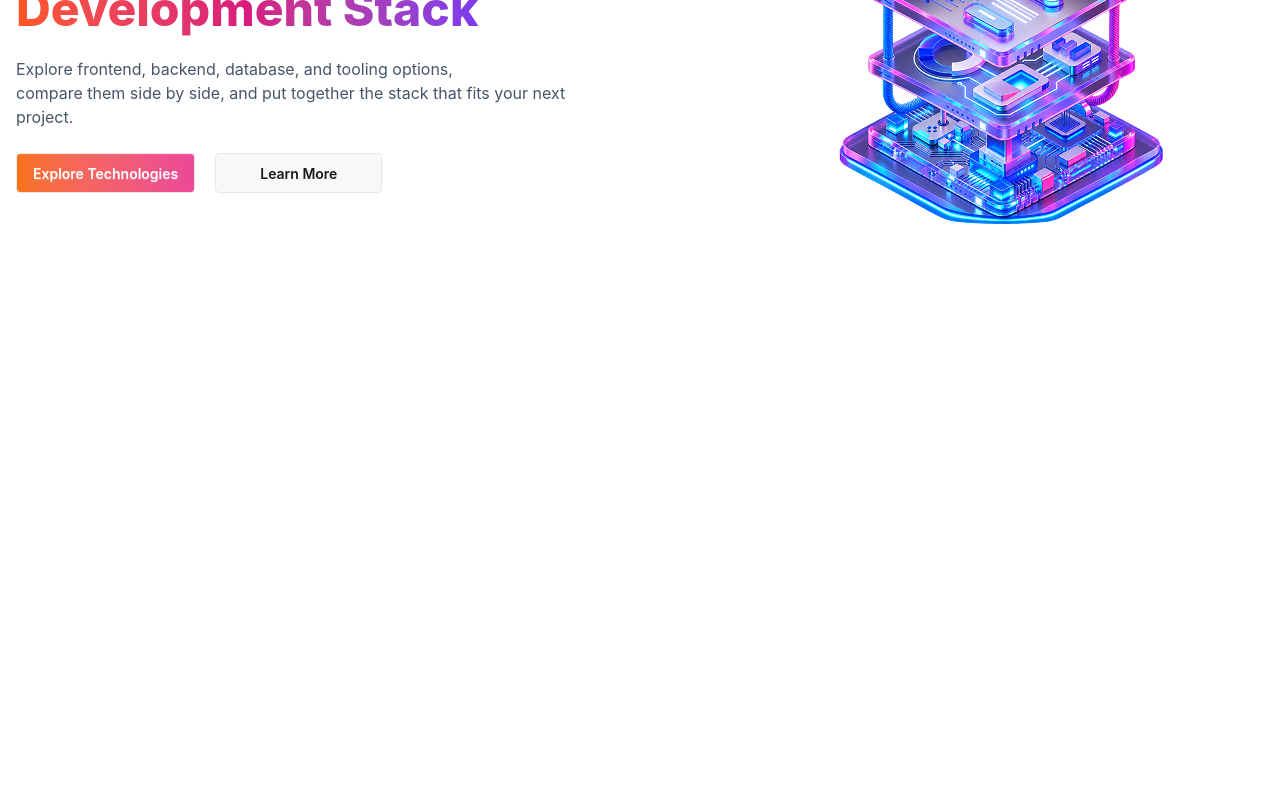
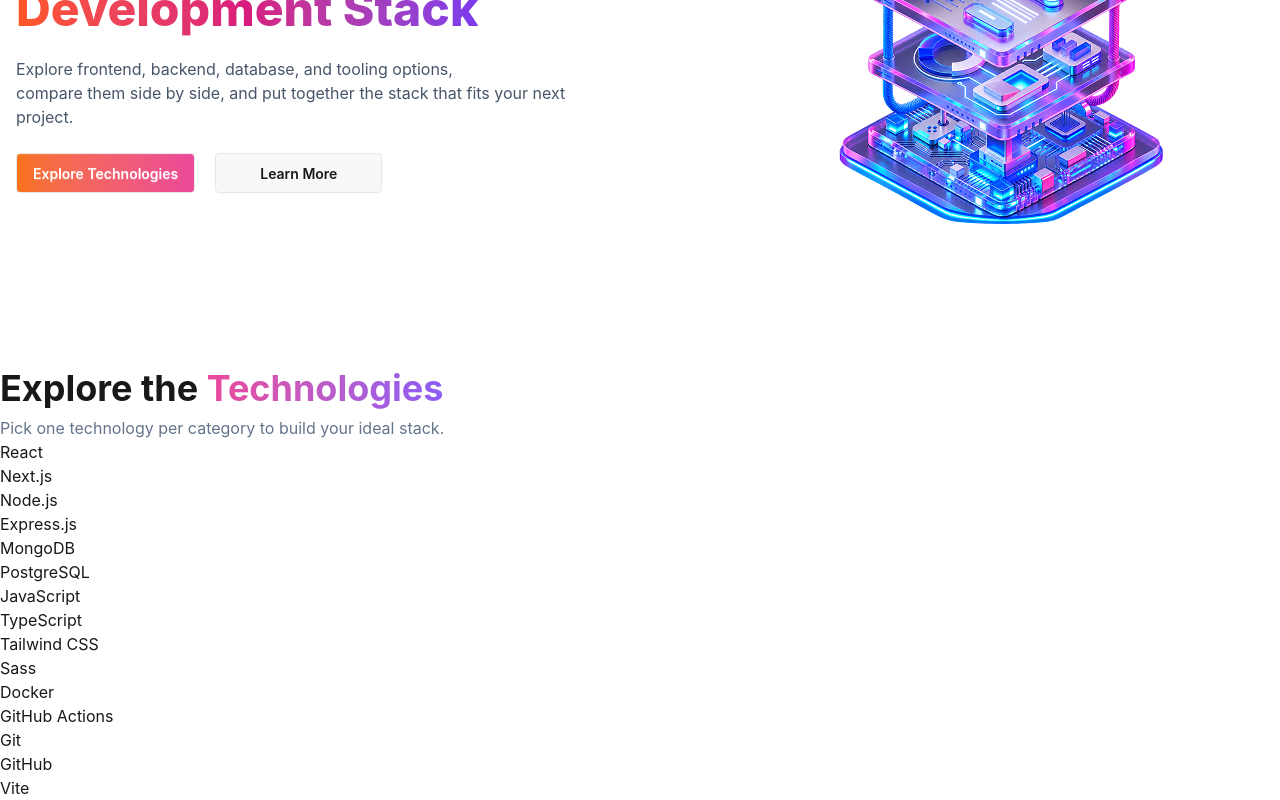
Before and after one commit to rohanislambd/assignment-5-devstack, a React (Vite) app: page / in a window 1280 px wide. Shown: the part 319-1119 px from the top of the page. Before the commit the page ends 800 px from the top, so only its background shows below. Built offline with nearby package versions, Linux system fonts and the light colour scheme.

Commit message:
fetch technology data and render with React use

```diff
--- /dev/null
+++ b/public/data.json
@@ -0,0 +1,152 @@
+[
+  {
+    "id": "react",
+    "name": "React",
+    "category": "Frontend",
+    "description": "A declarative, component-based JavaScript library for building modern user interfaces.",
+    "icon": "https://icon.icepanel.io/Technology/svg/React.svg",
+    "rating": 4.9,
+    "difficulty": "Beginner-Friendly",
+    "badge": "Popular"
+  },
+  {
+    "id": "nextjs",
+    "name": "Next.js",
+    "category": "Frontend",
+    "description": "A React framework for building fast, scalable, and production-ready web applications.",
+    "icon": "https://icon.icepanel.io/Technology/svg/Next.js.svg",
+    "rating": 4.8,
+    "difficulty": "Intermediate",
+    "badge": "Fullstack"
+  },
+  {
+    "id": "nodejs",
+    "name": "Node.js",
+    "category": "Backend",
+    "description": "A JavaScript runtime that allows developers to build scalable server-side applications.",
+    "icon": "https://icon.icepanel.io/Technology/svg/Node.js.svg",
+    "rating": 4.8,
+    "difficulty": "Intermediate",
+    "badge": "Fast"
+  },
+  {
+    "id": "express",
+    "name": "Express.js",
+    "category": "Backend",
+    "description": "A lightweight and flexible Node.js framework for building web servers and APIs.",
+    "icon": "https://icon.icepanel.io/Technology/svg/Express.svg",
+    "rating": 4.7,
+    "difficulty": "Beginner-Friendly",
+    "badge": "Essential"
+  },
+  {
+    "id": "mongodb",
+    "name": "MongoDB",
+    "category": "Database",
+    "description": "A flexible NoSQL document database designed for modern application development.",
+    "icon": "https://icon.icepanel.io/Technology/svg/MongoDB.svg",
+    "rating": 4.7,
+    "difficulty": "Beginner-Friendly",
+    "badge": "NoSQL"
+  },
+  {
+    "id": "postgresql",
+    "name": "PostgreSQL",
+    "category": "Database",
+    "description": "A powerful open-source relational database system known for reliability and advanced features.",
+    "icon": "https://icon.icepanel.io/Technology/svg/PostgresSQL.svg",
+    "rating": 4.9,
+    "difficulty": "Intermediate",
+    "badge": "Top SQL"
+  },
+  {
+    "id": "javascript",
+    "name": "JavaScript",
+    "category": "Language",
+    "description": "A versatile programming language used to create interactive and dynamic web applications.",
+    "icon": "https://icon.icepanel.io/Technology/svg/JavaScript.svg",
+    "rating": 4.9,
+    "difficulty": "Beginner-Friendly",
+    "badge": "Essential"
+  },
+  {
+    "id": "typescript",
+    "name": "TypeScript",
+    "category": "Language",
+    "description": "A strongly typed programming language that builds on JavaScript for scalable applications.",
+    "icon": "https://icon.icepanel.io/Technology/svg/TypeScript.svg",
+    "rating": 4.9,
+    "difficulty": "Intermediate",
+    "badge": "Type Safe"
+  },
+  {
+    "id": "tailwindcss",
+    "name": "Tailwind CSS",
+    "category": "Styling",
+    "description": "A utility-first CSS framework for rapidly building modern and responsive user interfaces.",
+    "icon": "https://icon.icepanel.io/Technology/svg/Tailwind-CSS.svg",
+    "rating": 4.8,
+    "difficulty": "Beginner-Friendly",
+    "badge": "Popular"
+  },
+  {
+    "id": "sass",
+    "name": "Sass",
+    "category": "Styling",
+    "description": "A CSS preprocessor that adds powerful features such as variables, nesting, and reusable styles.",
+    "icon": "https://icon.icepanel.io/Technology/svg/Sass.svg",
+    "rating": 4.6,
+    "difficulty": "Beginner-Friendly",
+    "badge": "CSS Plus"
+  },
+  {
+    "id": "docker",
+    "name": "Docker",
+    "category": "DevOps",
+    "description": "A platform for packaging applications and their dependencies into portable containers.",
+    "icon": "https://icon.icepanel.io/Technology/svg/Docker.svg",
+    "rating": 4.8,
+    "difficulty": "Intermediate",
+    "badge": "Containers"
+  },
+  {
+    "id": "github-actions",
+    "name": "GitHub Actions",
+    "category": "DevOps",
+    "description": "A CI/CD automation platform for building, testing, and deploying software directly from GitHub.",
+    "icon": "https://icon.icepanel.io/Technology/svg/GitHub-Actions.svg",
+    "rating": 4.7,
+    "difficulty": "Intermediate",
+    "badge": "Automation"
+  },
+  {
+    "id": "git",
+    "name": "Git",
+    "category": "Tools",
+    "description": "A distributed version control system used to track code changes and collaborate with developers.",
+    "icon": "https://icon.icepanel.io/Technology/svg/Git.svg",
+    "rating": 4.9,
+    "difficulty": "Beginner-Friendly",
+    "badge": "Essential"
+  },
+  {
+    "id": "github",
+    "name": "GitHub",
+    "category": "Tools",
+    "description": "A development platform for hosting code, collaborating with teams, and managing software projects.",
+    "icon": "https://icon.icepanel.io/Technology/svg/GitHub.svg",
+    "rating": 4.9,
+    "difficulty": "Beginner-Friendly",
+    "badge": "Popular"
+  },
+  {
+    "id": "vite",
+    "name": "Vite",
+    "category": "Tools",
+    "description": "A modern frontend build tool that provides extremely fast development and optimized production builds.",
+    "icon": "https://icon.icepanel.io/Technology/svg/Vite.js.svg",
+    "rating": 4.8,
+    "difficulty": "Beginner-Friendly",
+    "badge": "Lightning Fast"
+  }
+]
--- a/src/App.tsx
+++ b/src/App.tsx
@@ -1,12 +1,25 @@
+import { Suspense } from "react";
 import Banner from "./components/Banner"
 import Navbar from "./components/Navbar"
+import Technologies from "./components/technologies/Technologies"
+import type { ITechnologies } from "./types/type";
+
+const technologyFetch =async ():Promise<ITechnologies[]> => {
+  const res = await fetch("/data.json");
+  const data = await res.json();
+  return data;
+}
 
 function App() {
+  const technologiesPromise = technologyFetch();
 
   return (
     <>
     <Navbar/>
     <Banner/>
+    <Suspense fallback={<div>Looding......</div>}>
+       <Technologies technologiesPromise={technologiesPromise} />
+    </Suspense>
 
     </>
   )
--- /dev/null
+++ b/src/components/technologies/Technologies.tsx
@@ -0,0 +1,30 @@
+import { use } from "react";
+import type { ITechnologies } from "../../types/type";
+
+interface  TechnologiesProps{
+    technologiesPromise: Promise<ITechnologies[]>
+}
+
+const Technologies = ({technologiesPromise}:TechnologiesProps) => {
+    const technologies = use(technologiesPromise)
+    console.log(technologies);
+    return (
+        <div className="container mx-auto">
+            <h2 className="text-4xl font-bold">Explore the <span className="bg-gradient-to-r from-[#EC4899] to-[#8B5CF6] bg-clip-text text-transparent">Technologies</span></h2>
+            <p className="text-[#64748B] text-[16px] pt-2">Pick one technology per category to build your ideal stack.</p>
+
+            <div>
+                {
+                  technologies.map((technology) => {
+                    return (
+                        <div>{technology.name}</div>
+
+                    )
+                  })
+                }
+            </div>
+        </div>
+    );
+};
+
+export default Technologies;
--- /dev/null
+++ b/src/types/type.ts
@@ -0,0 +1,10 @@
+export interface ITechnologies {
+    id: string;
+    name: string;
+    category:string;
+    description: string;
+    icon:string;
+    rating: number;
+    difficulty:string;
+    badge:string
+}
```
